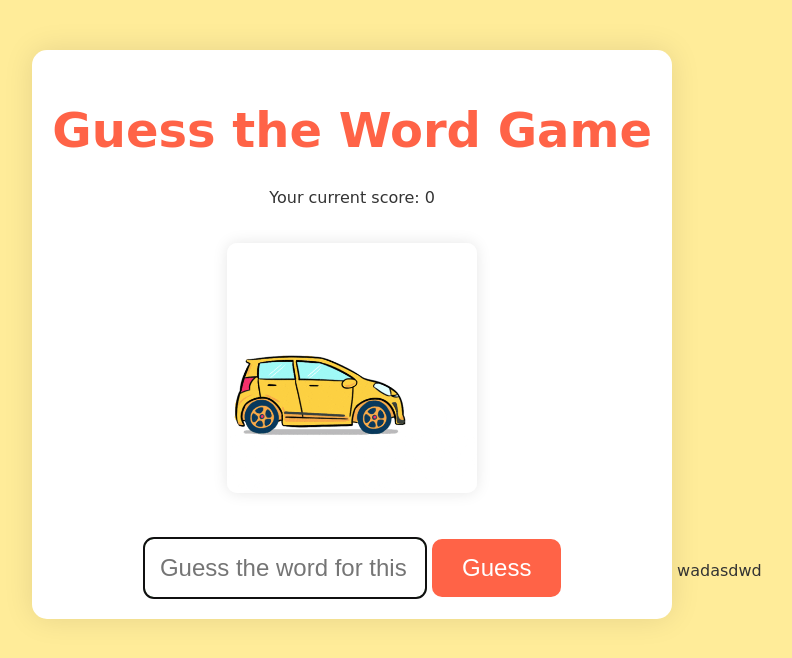
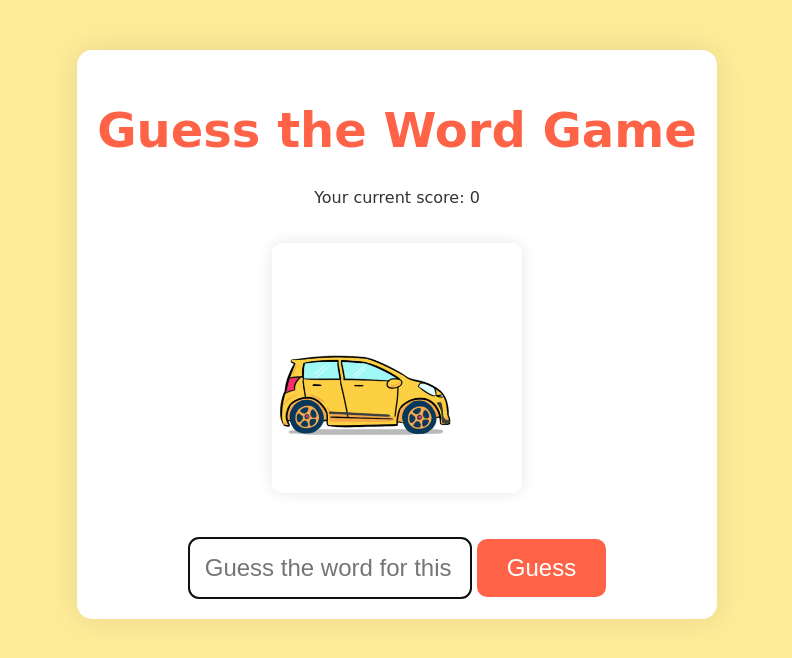
Before and after one commit to W4LKX/guesstheword, a Flask app: page /start_game in a window 1280 px wide. Shown: the top 658 px of the page, without its empty margins (243-1035 px from the left). Run offline with Flask 3, Linux system fonts and the light colour scheme; data that the repository does not hold is empty.

Commit message:
Update index.html

```diff
--- a/templates/index.html
+++ b/templates/index.html
@@ -197,4 +197,3 @@
 
 </body>
 </html>
-wadasdwd
```
